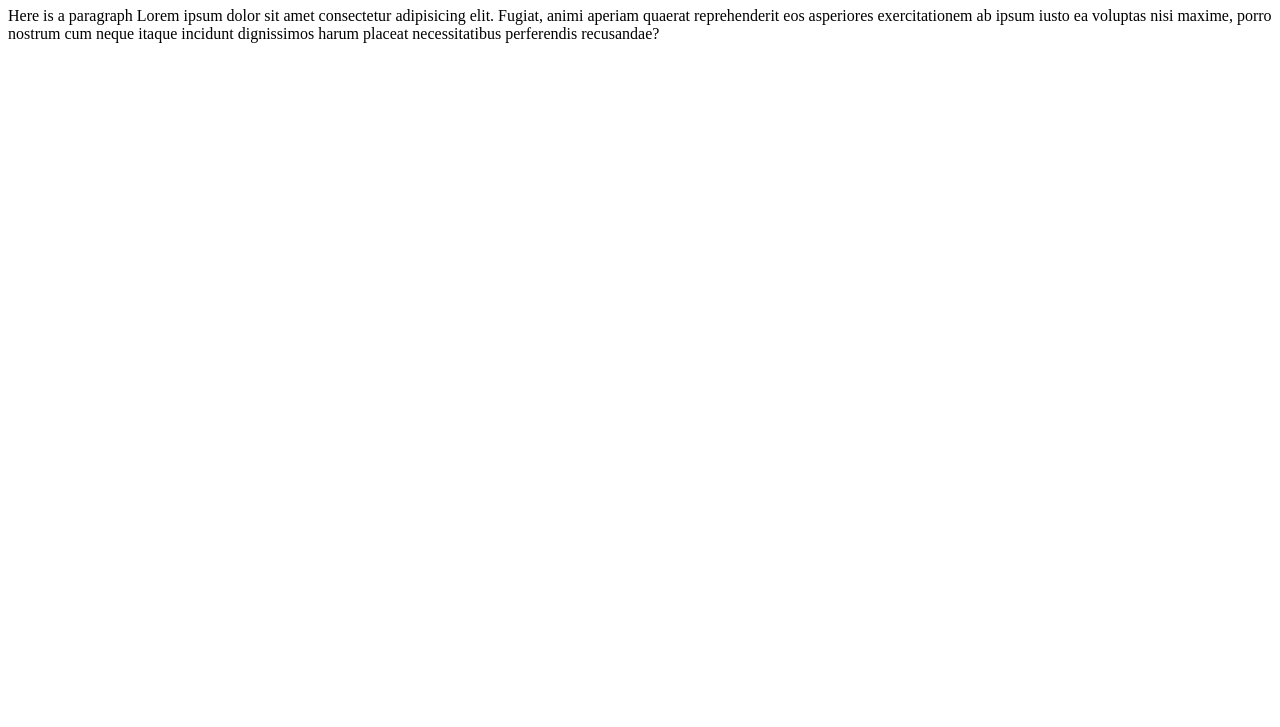
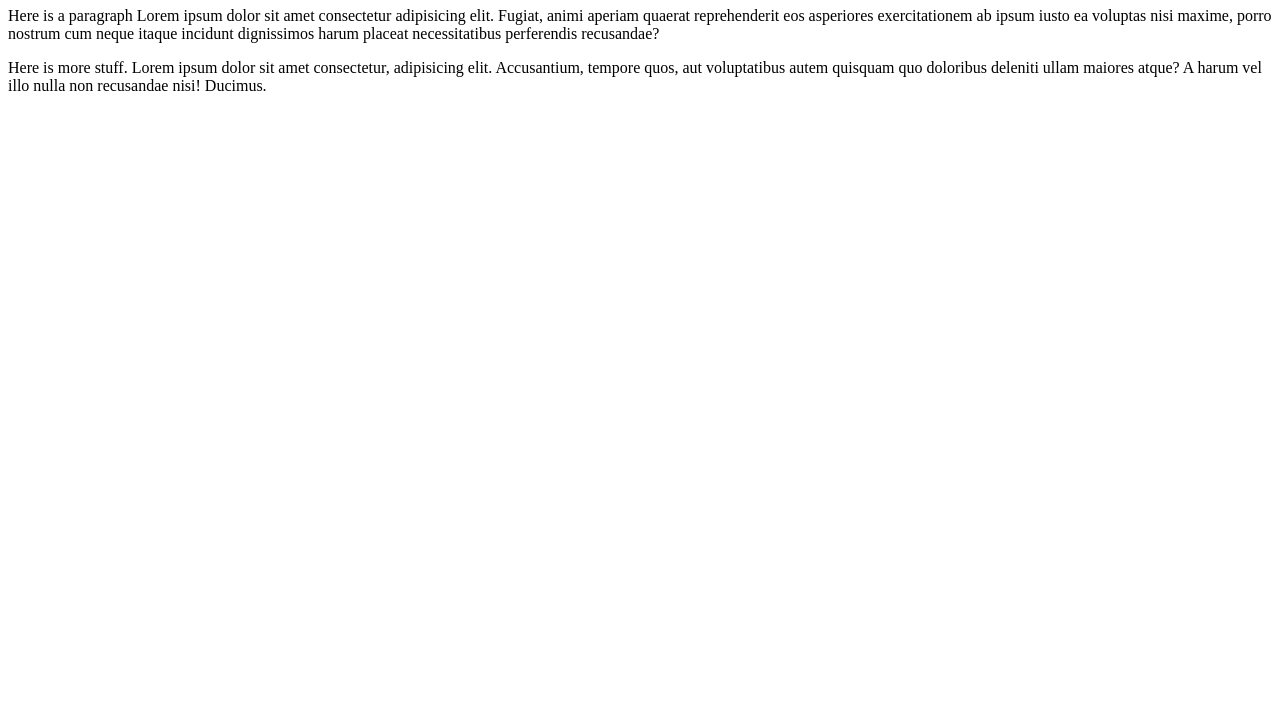
Before and after one commit to DDLaRooRoo83/firstsitemac3, a plain HTML site: page index.html in a window 1280 px wide. Shown: the part 73-800 px from the top of the page. Drawn offline with Linux system fonts and the light colour scheme.

Commit message:
new paragraph

```diff
--- a/index.html
+++ b/index.html
@@ -7,5 +7,6 @@
 <body>
     <h1>First Site for MAC</h1>
     <p>Here is a paragraph  Lorem ipsum dolor sit amet consectetur adipisicing elit. Fugiat, animi aperiam quaerat reprehenderit eos asperiores exercitationem ab ipsum iusto ea voluptas nisi maxime, porro nostrum cum neque itaque incidunt dignissimos harum placeat necessitatibus perferendis recusandae?</p>
+<p>Here is more stuff. Lorem ipsum dolor sit amet consectetur, adipisicing elit. Accusantium, tempore quos, aut voluptatibus autem quisquam quo doloribus deleniti ullam maiores atque? A harum vel illo nulla non recusandae nisi! Ducimus.</p>
 </body>
 </html>
```
